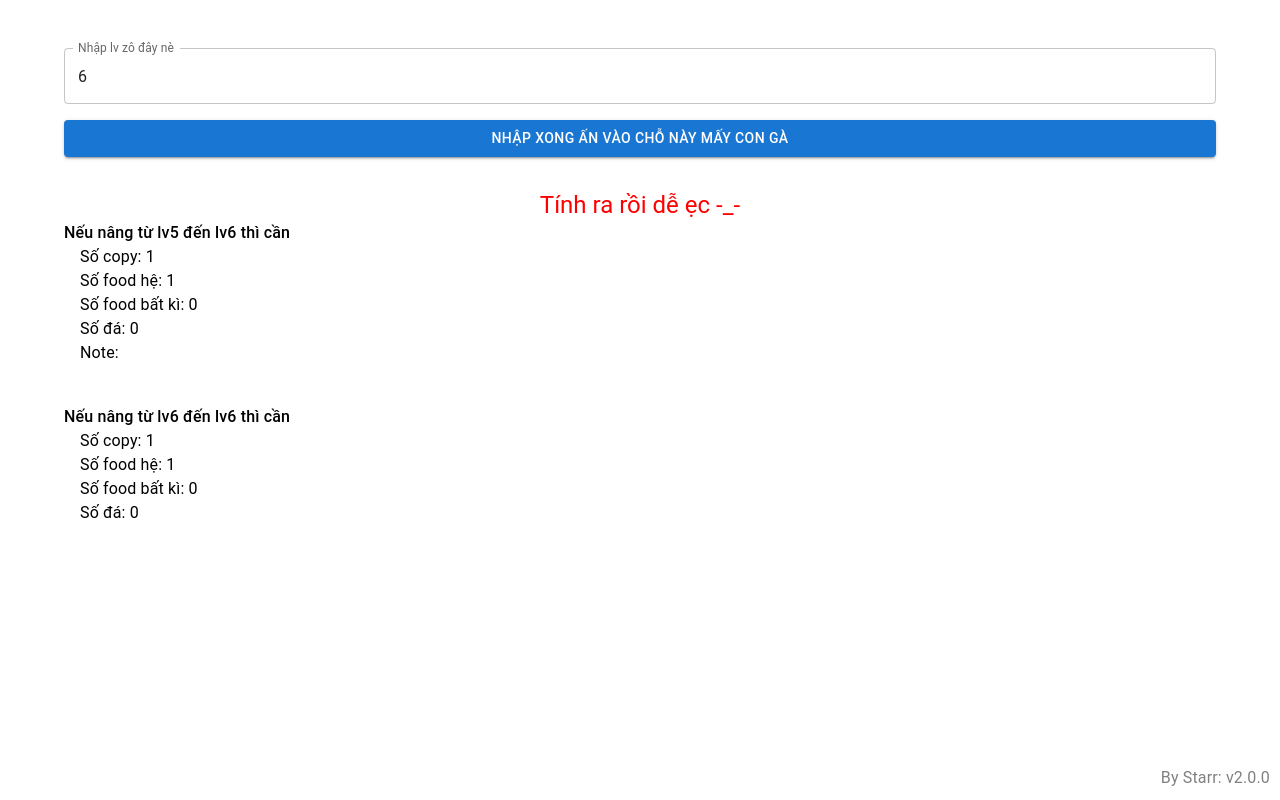
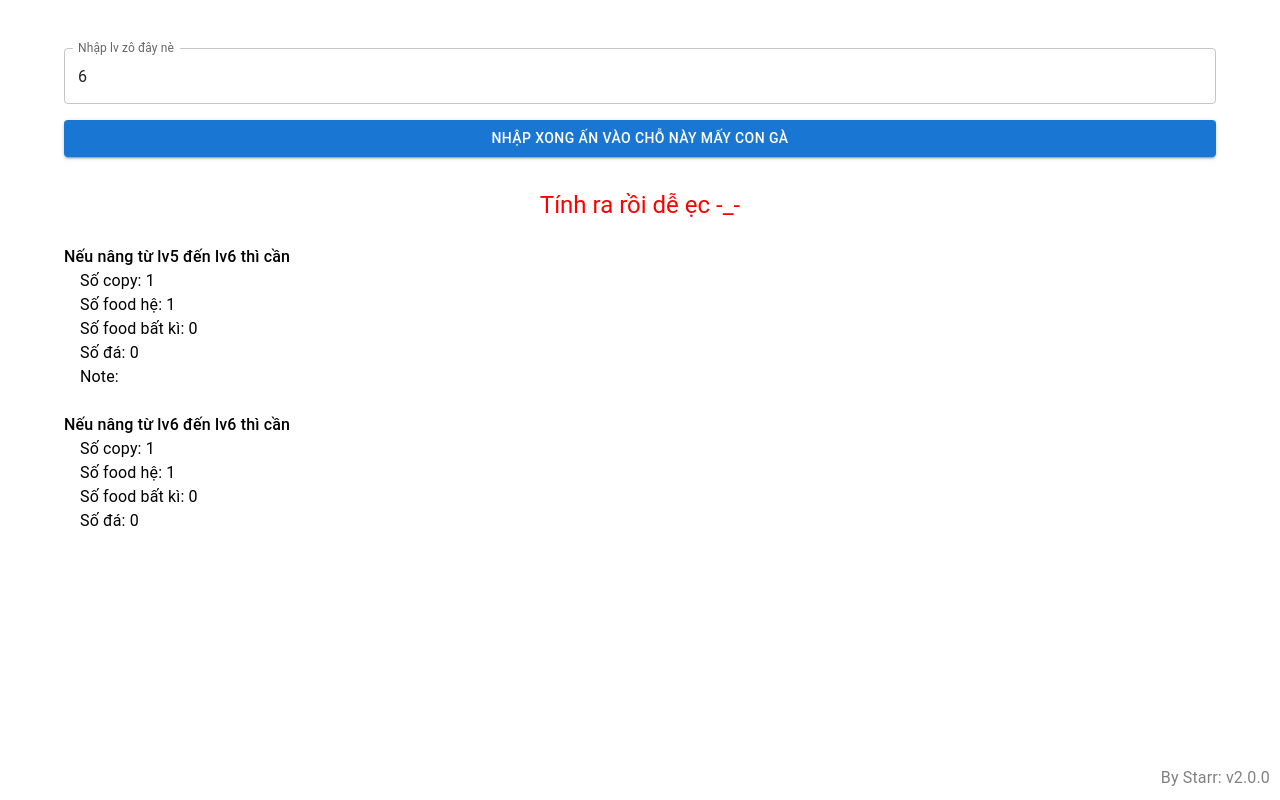
Before and after one commit to sykienbmt/game_app, a React (Create React App) app: page / in a window 1280 px wide. Both pictures are taken after a click on the button "NHẬP XONG ẤN VÀO CHỖ NÀY MẤY CON GÀ". Built offline with nearby package versions, Linux system fonts and the light colour scheme.

Commit message:
Fix some bug

```diff
--- a/src/App.tsx
+++ b/src/App.tsx
@@ -11,8 +11,9 @@ function App() {
   const schema = yup.object().shape({
     level: yup
       .number()
-      .min(6, "ĐM nhỏ nhất là 6 mà")
-      .max(19, "Có lv cao hơn 19 à con gà"),
+      .min(6, "ĐM lv nhỏ nhất là 6 mà")
+      .max(19, "Có lv cao hơn 19 à con gà")
+      .typeError("ĐM lv nhỏ nhất là 6 mà"),
   });
 
   const {
@@ -247,7 +248,10 @@ function App() {
                 label="Nhập lv zô đây nè"
                 error={!!fieldState.error?.message}
                 helperText={fieldState.error?.message}
-                onChange={(e) => field.onChange(e)}
+                onChange={(e) => {
+                  field.onChange(e);
+                  setItem(undefined);
+                }}
                 type={"number"}
               />
             );
@@ -265,7 +269,7 @@ function App() {
             <Typography variant="h5" textAlign={"center"} sx={{ color: "red" }}>
               Tính ra rồi dễ ẹc -_-
             </Typography>
-            <Typography fontWeight={500}>
+            <Typography fontWeight={500} mt={3}>
               Nếu nâng từ lv{lv - 1} đến lv{lv} thì cần
             </Typography>
             <Stack pl={2}>
@@ -276,7 +280,7 @@ function App() {
               <Typography>Note: {item.note}</Typography>
             </Stack>
 
-            <Typography mt={5} fontWeight={500}>
+            <Typography mt={3} fontWeight={500}>
               Nếu nâng từ lv6 đến lv{lv} thì cần
             </Typography>
             <Stack pl={2}>
```
